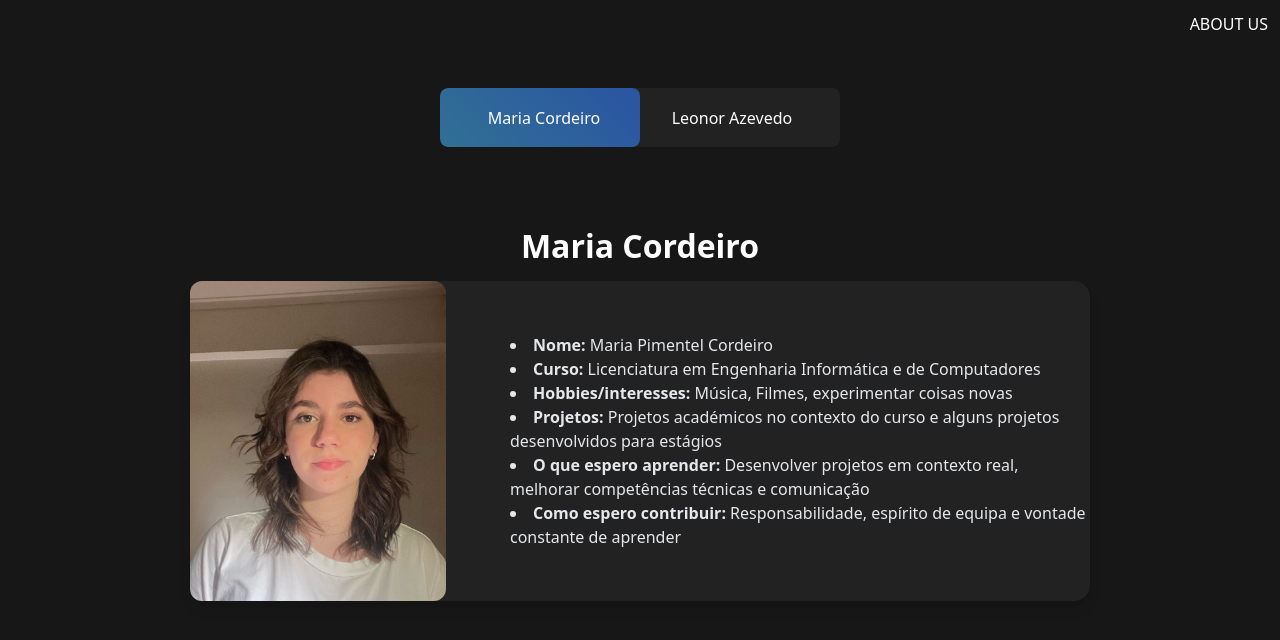
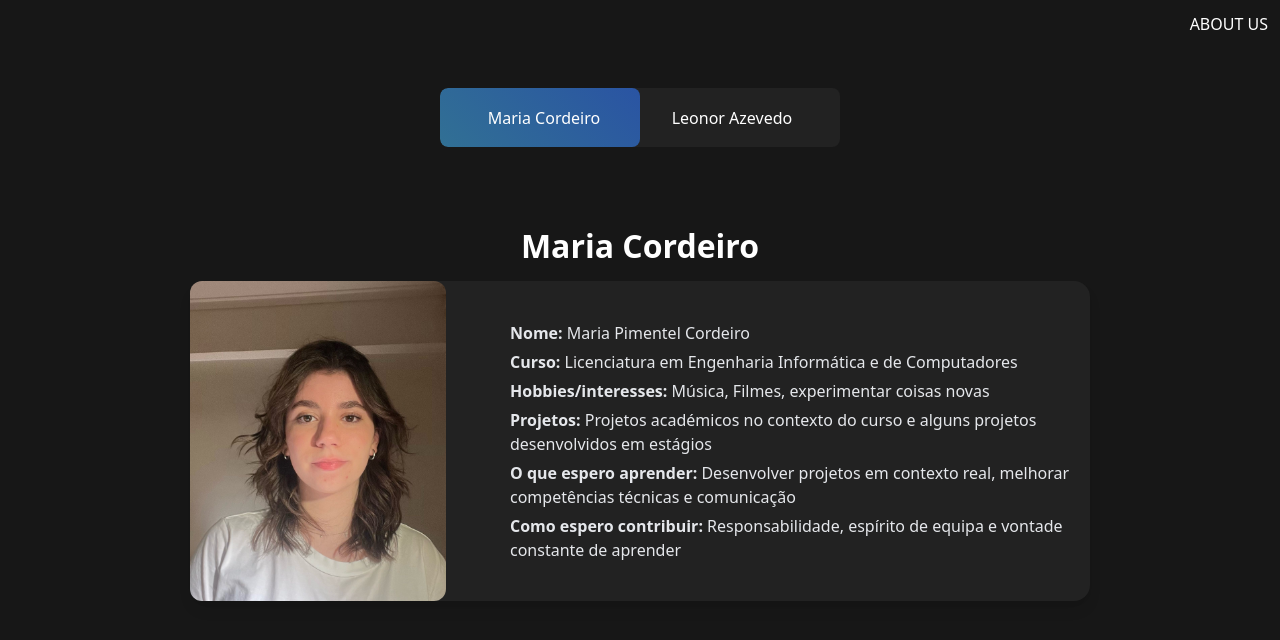
Before and after one commit to leonor-a-a-ist/TLMOTO-recrutamento---software, a Next.js app: page /maria in a window 1280 px wide. Shown: the top 640 px of the page. Built offline with nearby package versions, Linux system fonts and the light colour scheme; some icons are missing.

Commit message:
Update maria.js

```diff
--- a/src/pages/maria.js
+++ b/src/pages/maria.js
@@ -2,27 +2,15 @@ import PersonalPage from '../components/about_us/PersonalPage';
 
 const mariaContent = (
         <div class="text-left text-gray-200 space-y-4">
-  <ul class="list-disc list-inside space-y-2">
-    <li>
-      <span class="font-semibold">Nome:</span> Maria Pimentel Cordeiro
-    </li>
-    <li>
-      <span class="font-semibold">Curso:</span> Licenciatura em Engenharia Informática e de Computadores
-    </li>
-    <li>
-      <span class="font-semibold">Hobbies/interesses:</span> Música, Filmes, experimentar coisas novas
-    </li>
-    <li>
-      <span class="font-semibold">Projetos:</span> Projetos académicos no contexto do curso e alguns projetos desenvolvidos para estágios
-    </li>
-    <li>
-      <span class="font-semibold">O que espero aprender:</span> Desenvolver projetos em contexto real, melhorar competências técnicas e comunicação
-    </li>
-    <li>
-      <span class="font-semibold">Como espero contribuir:</span> Responsabilidade, espírito de equipa e vontade constante de aprender
-    </li>
-  </ul>
-</div>
+            <p><strong>Nome:</strong> Maria Pimentel Cordeiro</p>
+            <p><strong>Curso:</strong> Licenciatura em Engenharia Informática e de Computadores</p>
+            <p><strong>Hobbies/interesses:</strong> Música, Filmes, experimentar coisas novas</p>
+
+            <p><strong>Projetos:</strong> Projetos académicos no contexto do curso e alguns projetos desenvolvidos em estágios</p>
+            <p><strong>O que espero aprender:</strong> Desenvolver projetos em contexto real, melhorar competências técnicas e comunicação</p>
+            <p><strong>Como espero contribuir:</strong> Responsabilidade, espírito de equipa e vontade constante de aprender
+            </p>
+    </div>
 
 );
 
```
